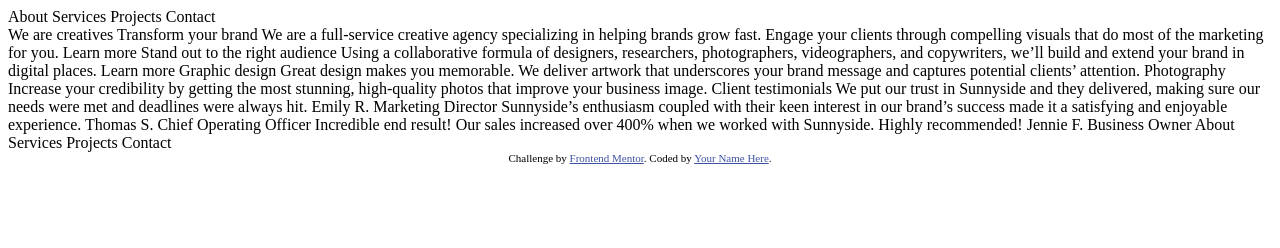
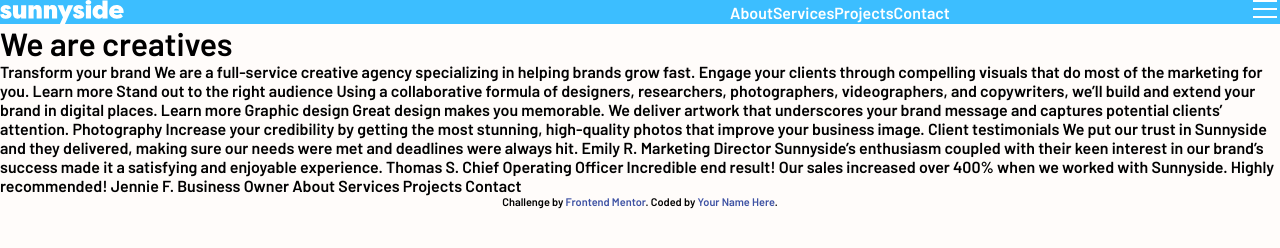
Before and after one commit to shinheep/Sunnyside-Agency-Landing-Page, a plain HTML site: page index.html in a window 1280 px wide. Drawn offline with Linux system fonts and the light colour scheme.

Commit message:
Basic Nav bar complete

```diff
--- a/index.html
+++ b/index.html
@@ -14,20 +14,35 @@
     .attribution a { color: hsl(228, 45%, 44%); }
   </style>
 
+  <style>
+    @import url('https://fonts.googleapis.com/css2?family=Barlow:wght@600&family=Fraunces:wght@700;900&display=swap');
+  </style>
+
   <link rel="stylesheet" href="styles.css"/>
 
 </head>
 <body>
 
-  <nav>
+  <header>
 
-    About
-    Services
-    Projects
-    Contact
-  </nav>
+    <nav class="nav">
+      <img class="logo" src="./images/logo.svg" alt="sunnyside">
+      <div class="popup-accent"></div>
+      <ul class="nav-links">
+        <li class="nav-item"><a href="" class="nav-link">About</a></li>
+        <li class="nav-item"><a href="" class="nav-link">Services</a></li>
+        <li class="nav-item"><a href="" class="nav-link">Projects</a></li>
+        <li class="nav-item" id="contact-nav-item"><a href="" class="nav-link" id="contact">Contact</a></li>
+      </ul>
+      <div class="navbar-toggle">
+        <img class="burger" src="./images/icon-hamburger.svg" alt="">
+        <img class="close-icon hide-navbar" src="./images/icon-close.svg" alt="">
+      </div>
+    </nav>
 
-  We are creatives
+    <h1>We are creatives</h1>
+
+  </header>
 
   Transform your brand
 
--- a/styles.css
+++ b/styles.css
@@ -0,0 +1,45 @@
+*{
+    margin: 0;
+    padding: 0;
+    box-sizing: border-box;
+}
+
+body{
+    background-color: hsl(30, 100%, 99%);
+    font-family: 'Barlow', sans-serif;
+}
+
+.nav{
+    background: #3CBEFF;
+    display: flex;
+    justify-content: space-between;
+
+}
+
+a {
+    text-decoration: none;
+}
+
+a:visited{
+    color: white;
+}
+
+ul li {
+    list-style-type: none;
+}
+
+.nav-links {
+    display: none;
+}
+
+@media (min-width: 768px) {
+    .nav-links{
+        display: flex;
+        justify-content: space-between;
+        align-items: center;
+        position: static;
+        background-color: transparent;
+        color: white;
+    }
+
+}
```
Also changed, not shown: images/favicon-32x32.png (added), images/icon-arrow-down.svg (added), images/icon-facebook.svg (added), images/icon-hamburger.svg (added), images/icon-instagram.svg (added), images/icon-pinterest.svg (added), images/icon-twitter.svg (added), images/image-emily.jpg (added), images/image-jennie.jpg (added), images/image-thomas.jpg (added), images/logo.svg (added).
